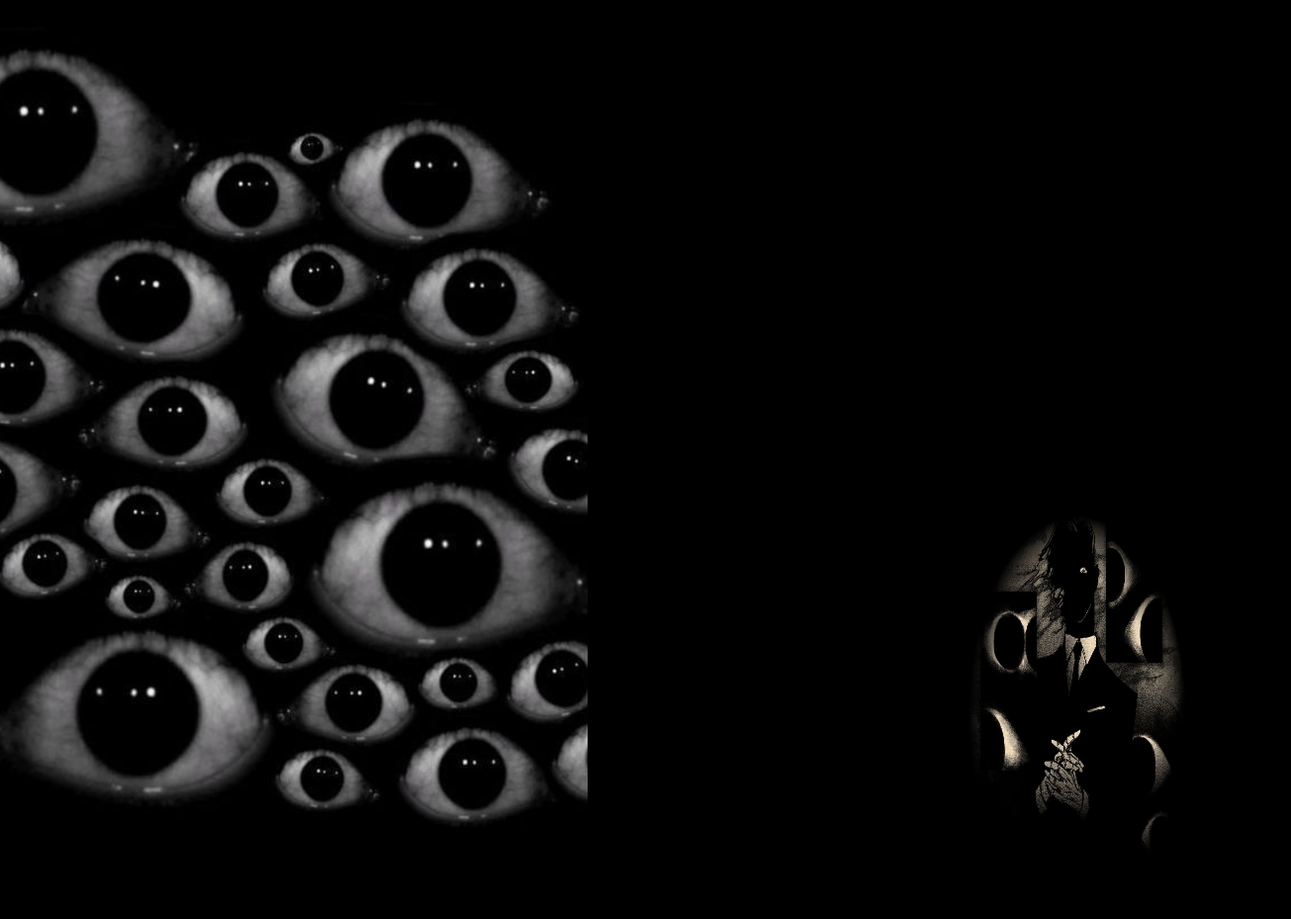
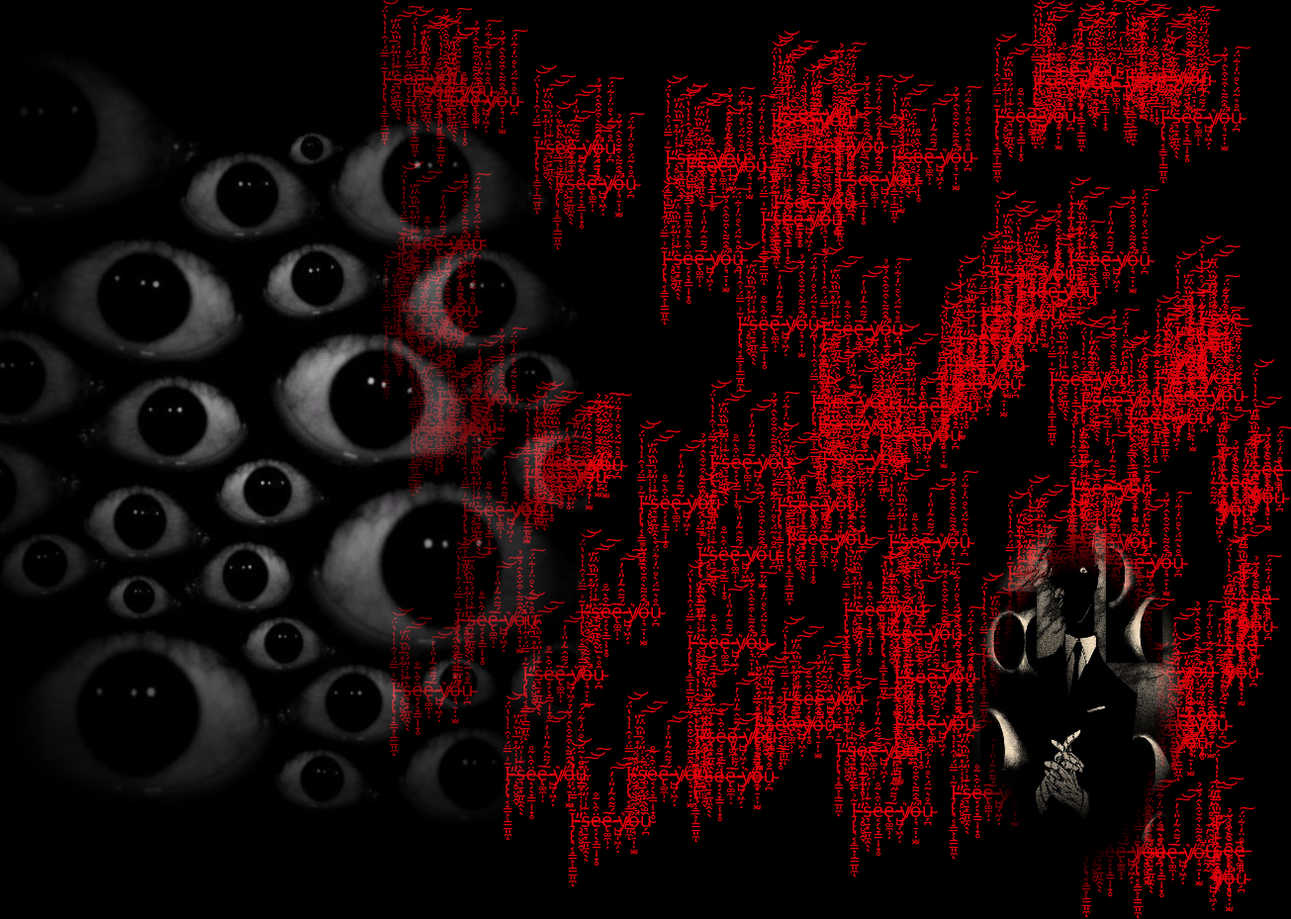
Before and after one commit to Kymdrus/Desarrollo-Web, a website: page Proyectoanimaciones/index.html in a window 1280 px wide. Shown: the whole page at 99% size, 1305 px wide, since content can reach past the window. Drawn offline with nearby package versions, Linux system fonts and the light colour scheme.

Commit message:
Index de pyroyecto animaciones casi terminado

```diff
--- a/Proyectoanimaciones/index.html
+++ b/Proyectoanimaciones/index.html
@@ -12,27 +12,30 @@
      <a
       class=" ojos relative  items-center mt-"
       href="./Pruebas/Milkyray.html" target="_blank" rel="noopener nonrefferrer">
-      <img src="./assets/ojos.jpg" class="w-200 h-210 object-cover top-0 mx-auto  left-0">
-      </a>
+      <div class="mask-radial-at-center mask--from-50% mask-radial-to-90%  ">
+
+      <img src="./assets/ojos.jpg" class="w-200 h-210 object-cover top-0 mx-auto  left-0 z-10 " >
+      </div>
+      </div>
+    </a>
+      <div id="fondo" class="absolute inset-0 -z-10"></div>
+
      <script>
+      const fondo = document.getElementById('fondo');
+      const body=document.body;
+      for(let i=0;i<100;i++){
+        const div= document.createElement('div');
 
-      const body=document.body;
-      /*
-      for(let i=0;i<35;i++){
-        const div= document.createElement('div');
-        div.textContent='Te veo';
+        div.textContent='Ĩ̵̡̢̢̘͔̝̳͕̜͇̲͈̼͗̿̈́͑̂̍̍̔̔̈́̕͝͝ͅ ̶̧̥̤̥̭̖͗̾͑͋̽̅̔̌̓̎̕s̶͉̱͙̲͈̼̭̖̖̀͊͗͗̎́͗̎̀̈̍̆͠͝͠ë̴͔̗̖̞̳̹̩̟̥͒̀͂̊e̶̢͚̼̹̣̅ ̵̺̺̩͖̗̣̃́͌̂͂̓̎͗̓͠͝͠y̸̟͛ő̶̦̘̠̩̣̫̰̄͒͌̀͒̆͒̀̂̉̌̉̚ȗ̴̗̪̊͛̃̈́̀̊̈̒͋̈́͠';
         div.className='text-red-600 mt-14 text-xl absolute left-0 m';
-        div.style.top = `${i * 20}px`;
-        div.style.marginTop = '2.5px';
-        body.appendChild(div);
-        const rightDiv = document.createElement('div');
-        rightDiv.textContent = 'Te veo';
-        rightDiv.className = 'absolute text-red-600 text-sm rotate-90';
-        rightDiv.style.right = `${-i * 15}px`;
-        rightDiv.style.top = `${i * 10}px`;
-        container.appendChild(rightDiv);
+        div.style.top = Math.random() * 100 + 'vh';
+        div.style.left =30 + Math.random() * 70 + 'vw';
+
+        fondo.appendChild(div);
+
+
       }
-      */
+
      </script>
 
 
@@ -41,7 +44,7 @@
       href="./Pruebas/Milkyray.html" target="_blank" rel="noopener nonrefferrer">
       <div class=" flex  mt-110 ml-72 object-cover mask-radial-at-center
       mask-radial-from-50% mask-radial-to-70% ">
-      <img src="./assets/guy-god.jpg" class="w-100 h-100 ">
+      <img src="./assets/guy-god.jpg" class="w-100 h-100 z-10 ">
       </div>
      </a>
 
```
Also changed, not shown: Proyectoanimaciones/assets/output.css.
